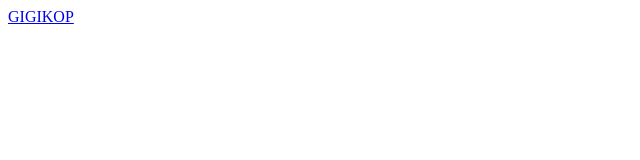
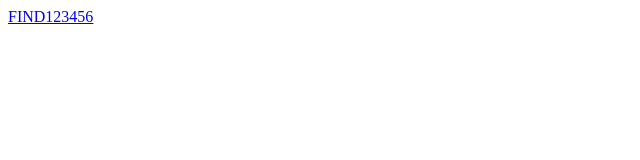
Before and after one commit to ArtemBely/example, a website: page index.html in a window 1280 px wide. Shown: the full height of the page, 0-640 px from the left. Drawn offline with Linux system fonts and the light colour scheme.

Commit message:
Revert "retro"
This reverts commit 4b390bb023951fe8a01914f60852b4559701a662.

```diff
--- a/index.html
+++ b/index.html
@@ -5,6 +5,6 @@
     <title></title>
   </head>
   <body>
-    <a href="/show">GIGIKOP</a>
+    <a href="/show">FIND123456</a>
   </body>
 </html>
```
